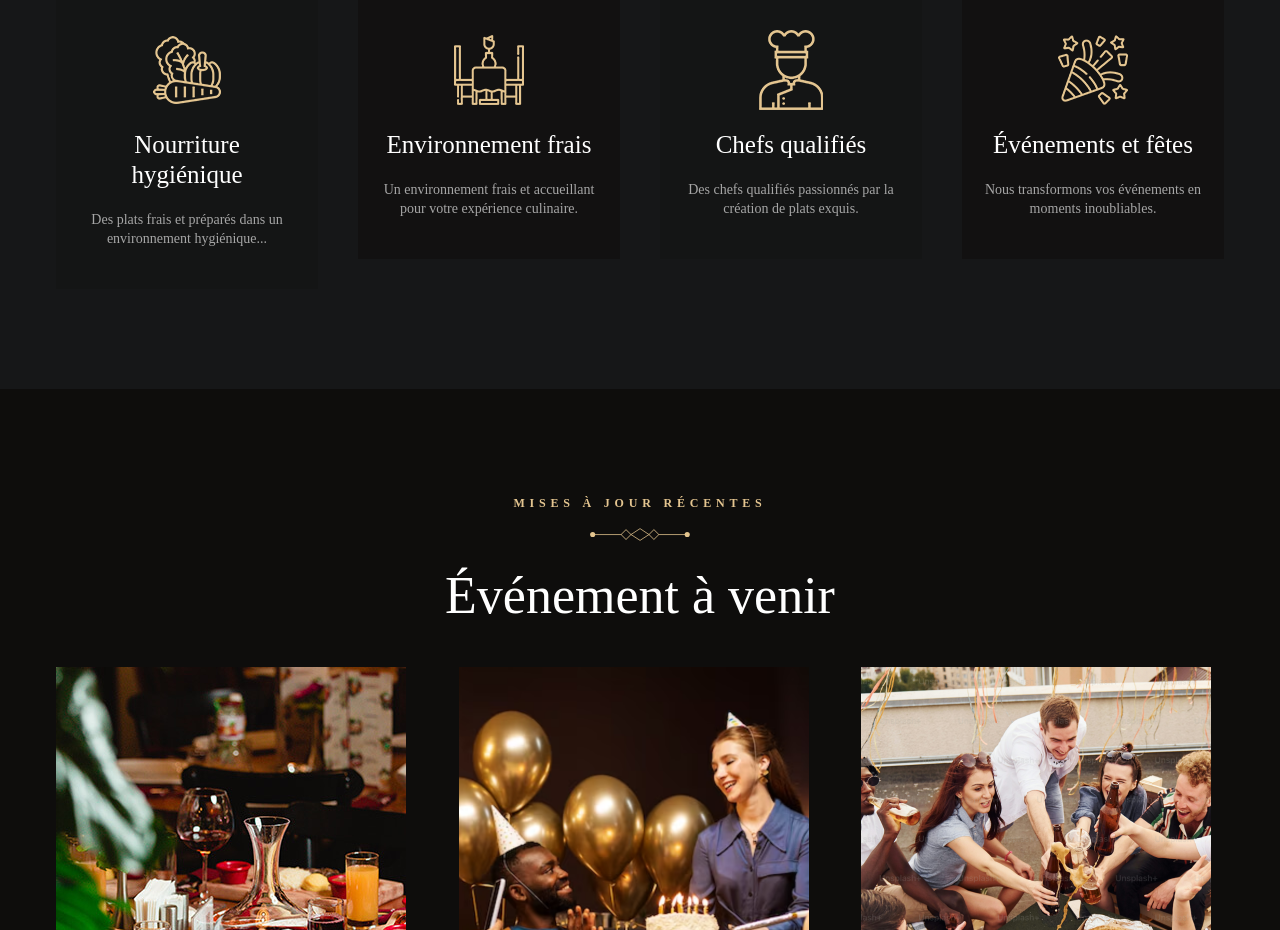
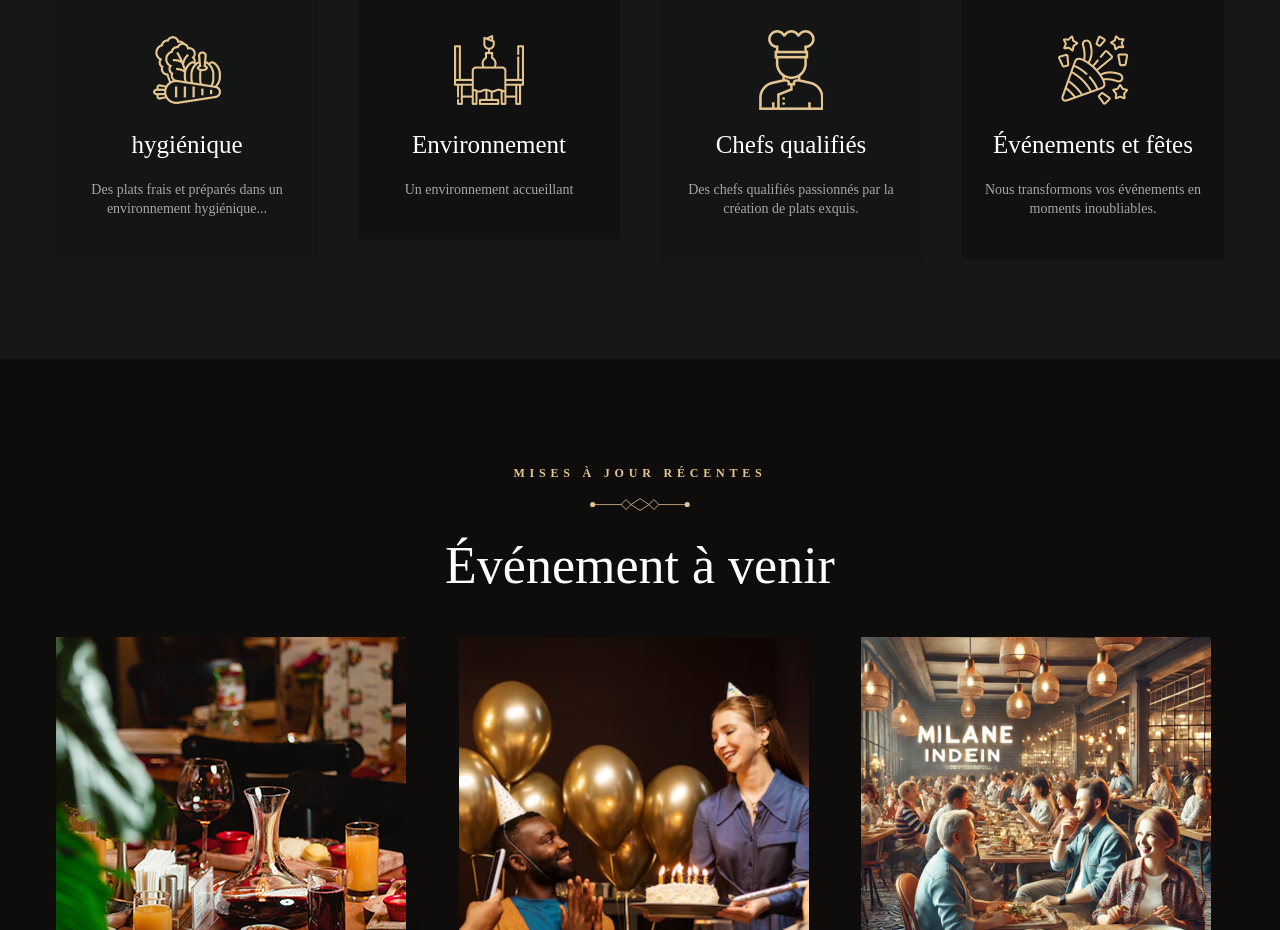
Before and after one commit to Tech-Xposer/Milane, a Next.js app in the folder milane/: page / in a window 1280 px wide. Shown: the part 6440-7370 px from the top of the page. Built offline with nearby package versions, Linux system fonts and the light colour scheme; a web font is replaced by a local one.

Commit message:
Image display

```diff
--- a/milane/src/components/Features.jsx
+++ b/milane/src/components/Features.jsx
@@ -18,7 +18,7 @@
                   alt="icon"
                 />
               </div>
-              <h3 className="title-2 card-title">Nourriture hygiénique</h3>
+              <h3 className="title-2 card-title">hygiénique</h3>
               <p className="label-1 card-text">
                 Des plats frais et préparés dans un environnement hygiénique...
               </p>
@@ -35,10 +35,9 @@
                   alt="icon"
                 />
               </div>
-              <h3 className="title-2 card-title">Environnement frais</h3>
+              <h3 className="title-2 card-title">Environnement</h3>
               <p className="label-1 card-text">
-                Un environnement frais et accueillant pour votre expérience
-                culinaire.
+                Un environnement accueillant
               </p>
             </div>
           </li>
```
Also changed, not shown: milane/public/assets/images/Untitled degn (1).png (added), milane/public/assets/images/Untitled design (1).png.
